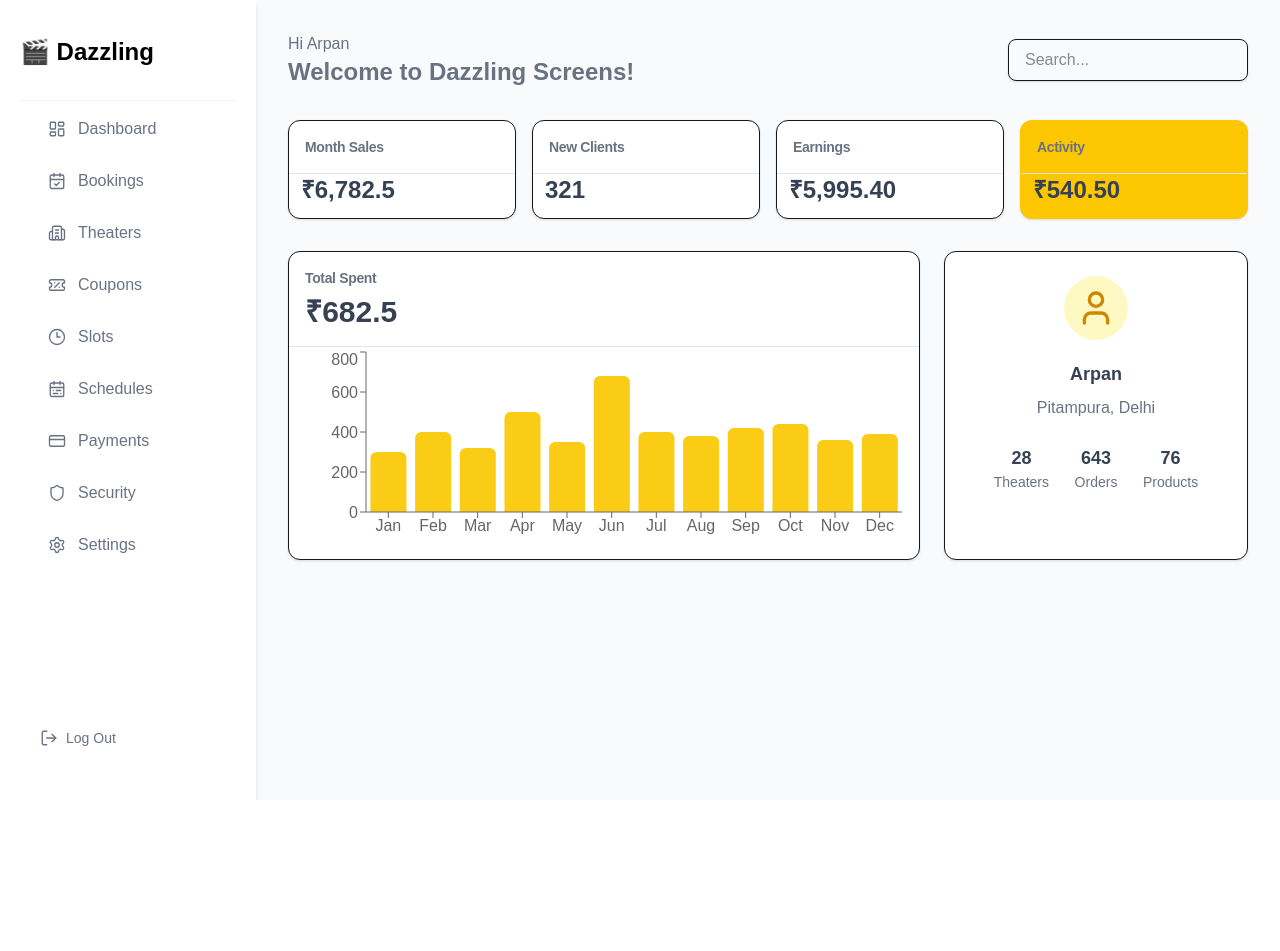
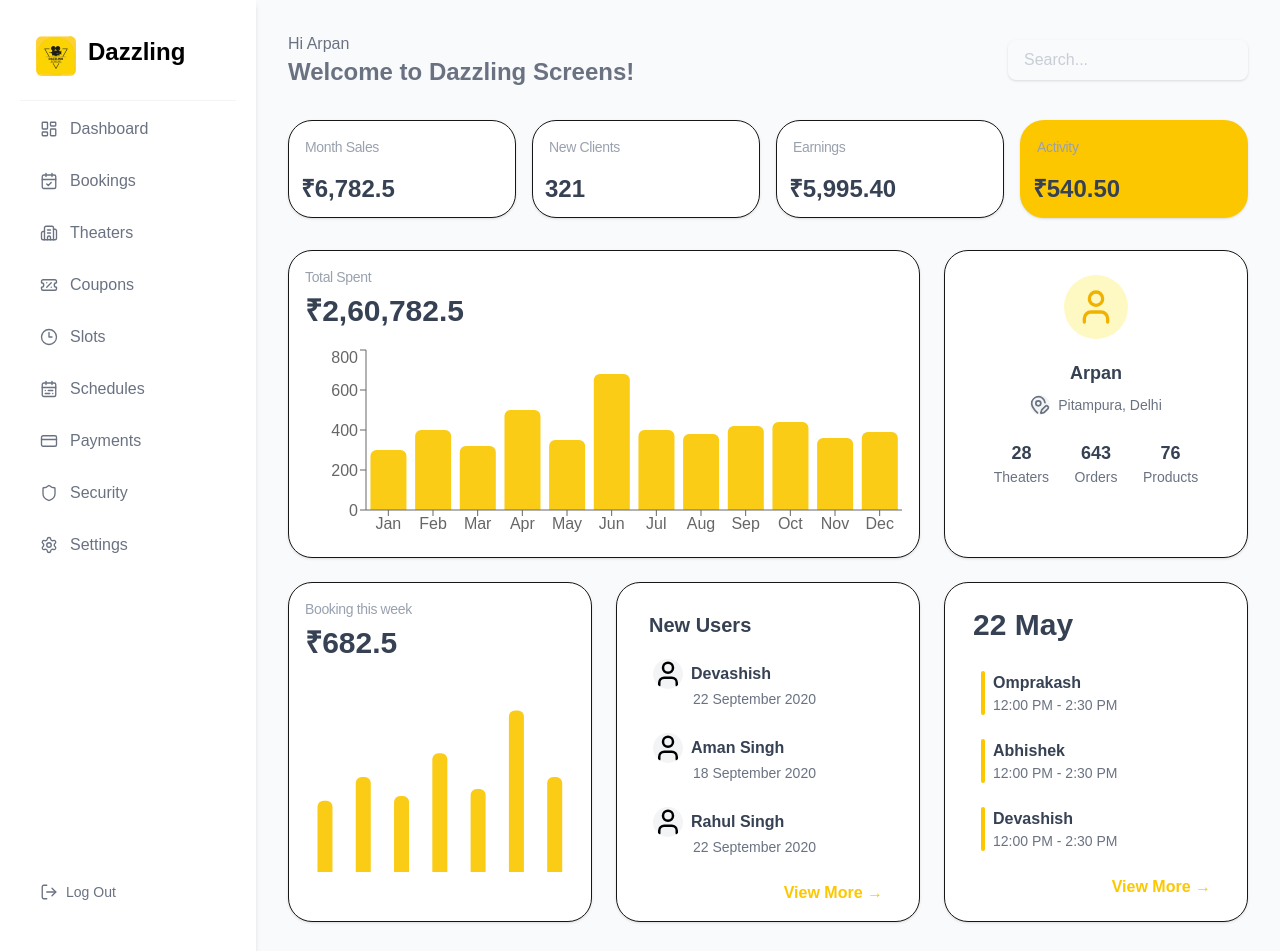
Before and after one commit to itsabhisingh01/Dazzling-Screens, a Next.js app: page /dashboard in a window 1280 px wide. Shown: the top 951 px of the page. Before the commit the page ends 800 px from the top, so only its background shows below. Built offline with nearby package versions, Linux system fonts and the light colour scheme.

Commit message:
Added some designes to main dashboard

```diff
--- a/src/app/dashboard/page.tsx
+++ b/src/app/dashboard/page.tsx
@@ -1,7 +1,14 @@
-"use client"
+"use client";
 import { Card, CardContent, CardHeader, CardTitle } from "@/components/ui/card";
-import { BarChart, Bar, XAxis, YAxis, Tooltip, ResponsiveContainer } from "recharts";
-import { User } from "lucide-react";
+import {
+  BarChart,
+  Bar,
+  XAxis,
+  YAxis,
+  Tooltip,
+  ResponsiveContainer,
+} from "recharts";
+import { User, MapPinPen } from "lucide-react";
 import { JSX } from "react";
 import Sidebar from "@/components/ui/sidebar";
 
@@ -33,7 +40,7 @@
     <div className="min-h-screen bg-gray-50 flex">
       {/* Sidebar */}
       <aside className="w-64 bg-white shadow-md p-5 flex flex-col justify-between">
-        <Sidebar/>
+        <Sidebar />
       </aside>
 
       {/* Main Content */}
@@ -41,12 +48,14 @@
         <div className="flex justify-between items-center mb-8">
           <div>
             <p className="text-gray-500">Hi Arpan</p>
-            <h2 className=" text-gray-500 text-2xl font-semibold">Welcome to Dazzling Screens!</h2>
+            <h2 className=" text-gray-500 text-2xl font-semibold">
+              Welcome to Dazzling Screens!
+            </h2>
           </div>
           <input
             type="text"
             placeholder="Search..."
-            className="border rounded-lg px-4 py-2 w-60 shadow-sm"
+            className=" rounded-lg text-gray-400 px-4 py-2 w-60 shadow-sm"
           />
         </div>
 
@@ -94,7 +103,9 @@
           <Card className="col-span-2">
             <CardHeader>
               <CardTitle>Total Spent</CardTitle>
-              <p className=" text-gray-700 text-3xl mt-0 font-semibold">₹682.5</p>
+              <p className=" text-gray-700 text-3xl mt-0 font-semibold">
+                ₹2,60,782.5
+              </p>
             </CardHeader>
             <CardContent>
               <ResponsiveContainer width="100%" height={200}>
@@ -111,10 +122,15 @@
           <Card>
             <CardContent className="flex flex-col items-center justify-center text-center p-6">
               <div className="bg-yellow-100 rounded-full p-3 mb-3">
-                <User size={40} className="text-yellow-600" />
+                <User size={40} className="text-yellow-500" />
               </div>
-              <h3 className="text-lg font-semibold">Arpan</h3>
-              <p className="text-gray-500">Pitampura, Delhi</p>
+              <h3 className="text-lg font-semibold mb-0">Arpan</h3>
+              <div className=" flex items-center gap-2">
+                <MapPinPen size={20} className="text-gray-500 bg-gray-100 rounded-full"/>
+                <span className="text-gray-500 text-sm">Pitampura, Delhi</span>
+              </div>
+
+              {/* <p className="text-gray-500">Pitampura, Delhi</p> */}
               <div className="flex justify-around w-full mt-4">
                 <div>
                   <p className="text-lg font-bold">28</p>
@@ -132,6 +148,126 @@
             </CardContent>
           </Card>
         </div>
+
+        {/* Third section */}
+        <div className=" mt-6 flex justify-between gap-6">
+          <Card className=" w-1/3">
+            <CardHeader>
+              <CardTitle>Booking this week</CardTitle>
+              <p className=" text-gray-700 text-3xl mt-0 font-semibold">
+                ₹682.5
+              </p>
+            </CardHeader>
+            <CardContent>
+              <ResponsiveContainer width="100%" height={200}>
+                <BarChart barCategoryGap="30%" data={data.slice(0, 7)}>
+                  <Tooltip />
+                  <Bar dataKey="value" fill="#FACC15" radius={[6, 6, 0, 0]} />
+                </BarChart>
+              </ResponsiveContainer>
+            </CardContent>
+          </Card>
+
+          <Card className=" w-1/3">
+            <CardHeader>
+              <p className=" text-gray-700 text-xl pl-4 pt-3 font-semibold">
+                New Users
+              </p>
+            </CardHeader>
+            <CardContent className="flex flex-col items-center justify-center text-center px-6 py-1">
+              <div className="flex flex-col justify-around w-full mt-0 space-y-6">
+                {/* User 1 */}
+                <div>
+                  <div className="flex items-center gap-2">
+                    <User
+                      size={30}
+                      className="text-black bg-gray-100 rounded-full"
+                    />
+                    <span className="text-md font-bold">Devashish</span>
+                    <br />
+                  </div>
+                  <p className="text-gray-500 pl-10 text-sm text-start">
+                    22 September 2020
+                  </p>
+                </div>
+
+                {/* User 2 */}
+                <div>
+                  <div className="flex items-center gap-2">
+                    <User
+                      size={30}
+                      className="text-black bg-gray-100 rounded-full"
+                    />
+                    <span className="text-md font-bold">Aman Singh</span>
+                  </div>
+                  <p className="text-gray-500 pl-10 text-sm text-start">
+                    18 September 2020
+                  </p>
+                </div>
+
+                {/* User 3 */}
+                <div>
+                  <div className="flex items-center gap-2">
+                    <User
+                      size={30}
+                      className="text-black bg-gray-100 rounded-full"
+                    />
+                    <span className="text-md font-bold">Rahul Singh</span>
+                  </div>
+                  <p className="text-gray-500 pl-10 text-sm text-start">
+                    22 September 2020
+                  </p>
+                </div>
+              </div>
+               {/* VIEW MORE BUTTON */}
+              <p className="text-yellow-400 text-md font-semibold cursor-pointer hover:underline self-end mt-4">
+                View More →
+              </p>
+            </CardContent>
+          </Card>
+
+          <Card className=" w-1/3 py-2">
+            <CardHeader>
+              <p className=" text-gray-700 text-3xl mt-0 pt-0 pl-3 font-semibold">
+                22 May
+              </p>
+            </CardHeader>
+            <CardContent className="flex flex-col items-center justify-center text-center px-6 pt-3">
+              <div className="flex flex-col justify-around w-full my-0 space-y-6">
+                {/* User 1 */}
+                <div className="flex gap-2">
+                  <div className="w-1 bg-yellow-400 rounded-full"></div>
+                  <div>
+                    <p className="text-md text-start font-bold">Omprakash</p>
+                    <p className="text-gray-500 text-sm">12:00 PM - 2:30 PM</p>
+                  </div>
+                </div>
+
+                {/* User 2 */}
+                <div className="flex gap-2">
+                  <div className="w-1 bg-yellow-400 rounded-full"></div>
+                  <div>
+                    <p className="text-md text-start font-bold">Abhishek</p>
+                    <p className="text-gray-500 text-sm">12:00 PM - 2:30 PM</p>
+                  </div>
+                </div>
+
+                {/* User 3 */}
+                <div className="flex gap-2">
+                  <div className="w-1 bg-yellow-400 rounded-full"></div>
+                  <div>
+                    <p className="text-md text-start font-bold">Devashish</p>
+                    <p className="text-gray-500 text-sm">12:00 PM - 2:30 PM</p>
+                  </div>
+                </div>
+              </div>
+              {/* VIEW MORE BUTTON */}
+              <p className="text-yellow-400 text-md font-semibold cursor-pointer hover:underline self-end mt-4">
+                View More →
+              </p>
+            </CardContent>
+          </Card>
+        </div>
       </main>
     </div>
   );
--- a/src/components/ui/card.tsx
+++ b/src/components/ui/card.tsx
@@ -9,7 +9,7 @@
     <div
       ref={ref}
       className={cn(
-        "rounded-xl border bg-white shadow-sm transition-all hover:shadow-md duration-300 ease-in-out",
+        "rounded-3xl border bg-white shadow-sm transition-all hover:shadow-md duration-300 ease-in-out",
         className
       )}
       {...props}
@@ -25,7 +25,7 @@
   ({ className, ...props }, ref) => (
     <div
       ref={ref}
-      className={cn("p-4 border-b border-gray-200 flex flex-col gap-1.5", className)}
+      className={cn("p-4 flex flex-col gap-1.5", className)}
       {...props}
     />
   )
@@ -39,7 +39,7 @@
   ({ className, ...props }, ref) => (
     <h3
       ref={ref}
-      className={cn(" text-gray-500 text-sm font-semibold tracking-tight", className)}
+      className={cn(" text-gray-400 text-sm tracking-tight", className)}
       {...props}
     />
   )
--- a/src/components/ui/sidebar.tsx
+++ b/src/components/ui/sidebar.tsx
@@ -1,4 +1,7 @@
 import { Button } from "./button";
+import Image from "next/image";
+import Link from "next/link";
+
 import {
   LayoutDashboard,
   CalendarCheck,
@@ -27,10 +30,28 @@
   return (
     <>
       <div>
-        <h1 className="text-2xl font-bold mt-4 mb-8 text-black">🎬 Dazzling</h1>
+        <Link
+          href="/dashboard"
+          className="flex items-center gap-3 hover:opacity-90 transition"
+        >
+          <Image
+            src="/dazzling_logo.png"
+            alt="Dazzling Screens"
+            width={40}
+            height={40}
+            className=" bg-amber-300 rounded-md mb-2 ml-4"
+          />
+          <span>
+
+            <h1 className="text-2xl font-bold mt-4 mb-8 text-black">
+              Dazzling
+            </h1>
+          </span>
+        </Link>
+
         <hr className=" mb-4 text-gray-100" />
 
-        <ul className="space-y-7 ml-7 text-gray-500">
+        <ul className="space-y-7 ml-5 text-gray-500">
           {menuItems.map(({ name, icon: Icon }) => (
             <li
               key={name}
```
Also changed, not shown: public/dazzling_logo.png (added).
